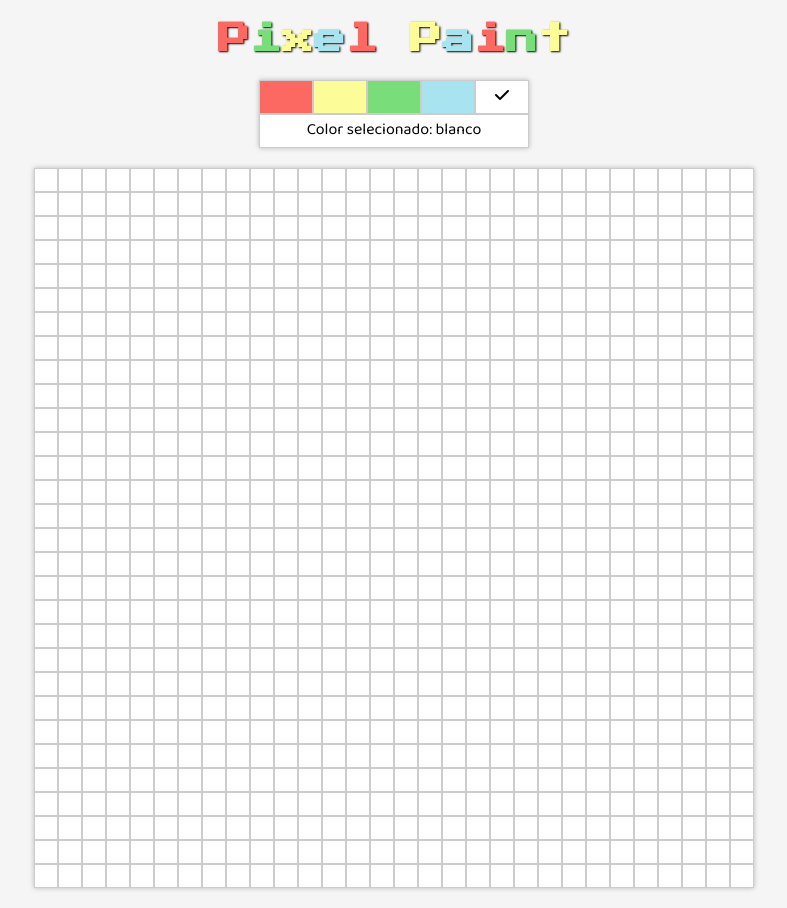
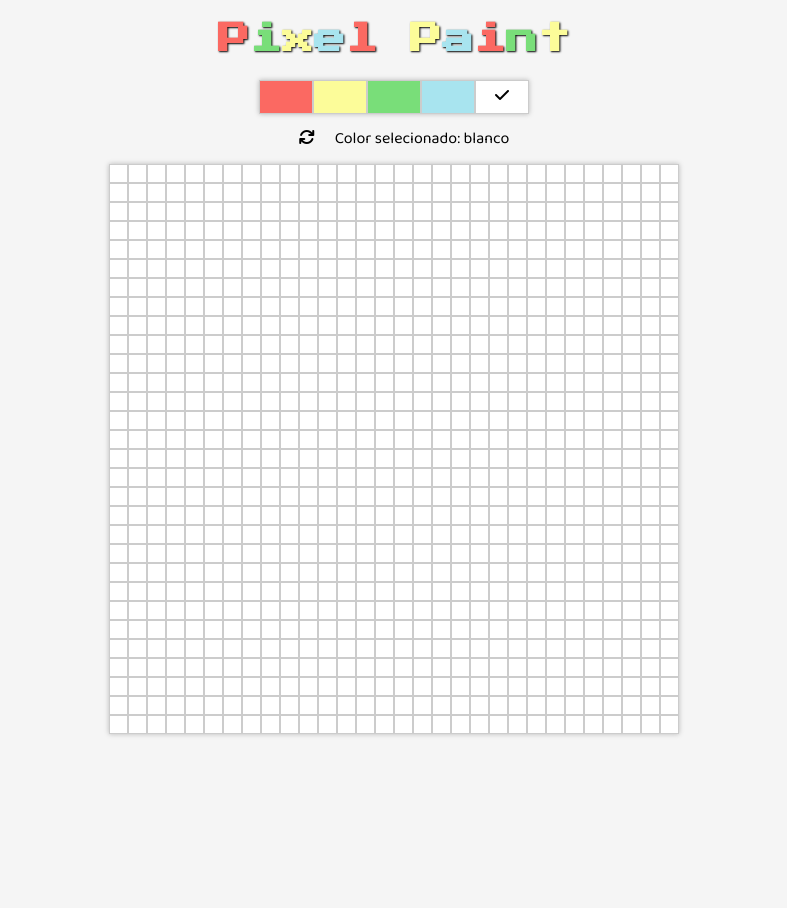
Before and after one commit to s-moreno/pixel-paint, a plain HTML site: page juego.html in a window 1280 px wide. Shown: the whole page, without its empty margins (246-1033 px from the left). After the commit the page ends 800 px from the top, so only its background shows below. Drawn offline with Linux system fonts and the light colour scheme.

Commit message:
primer acercamiento

```diff
--- a/css/style.css
+++ b/css/style.css
@@ -115,9 +115,29 @@ h1 {
     background-color: white;
 }
 
+.seleccion-color {
+    display: flex;
+    flex-direction: row;
+    flex-wrap: wrap;
+    justify-content: center;
+    align-items: center;
+
+    margin: 0 auto;
+    width: 25%;
+}
+
+.seleccion-color div:nth-child(2) {
+    padding: 0 20px;
+}
+
+.seleccion-color p {
+    text-align: center;
+    padding: 0;
+}
+
 table {
     border-spacing: 0px;
-    margin: 20px auto;
+    margin: 0 auto;
     background-color: white;
     box-shadow: 0px 0px 5px rgba(0, 0, 0, .25);
 }
@@ -137,6 +157,6 @@ td {
 }
 
 #matriz td {
-    width: 20px;
-    height: 20px;
+    width: 15px;
+    height: 15px;
 }
--- a/js/scripts.js
+++ b/js/scripts.js
@@ -190,7 +190,7 @@ $(document).ready(function() {
   }
 
   // Llamamos a la función "crearLienzo" y la añadimos al html
-  $("#colores").after(crearLienzo(filas, columnas));
+  $("#juego").append(crearLienzo(filas, columnas));
 
   // eventos para determinar el color con qué pintar:
   $("#rojo").click(function () {
@@ -229,4 +229,37 @@ $(document).ready(function() {
     $(td).append('<i id="activado" class="fa-solid fa-check"></i>');
   }
 
+
+
+
+  // Función para borrar los colores del lienzo/matriz
+  function reiniciarLienzo() {
+    let tr, td;
+
+    let tabla = document.createElement("table"); //creamos la tabla
+    tabla.setAttribute("id", "matriz");
+
+    for (let i = 1; i <= filas; i++){
+      tr = document.createElement("tr"); //creamos una fila
+      for (let i = 1; i <= columnas; i++){
+        td = document.createElement("td") //creamos una columna
+
+        // añadimos gestión de evento al hacer click en la celda
+        $(td).click(function () {
+          controlClick(this);
+        });
+
+        // añadimos gestión de evento al posar el ratón sobre la celda
+        $(td).mouseover(function () {
+          if (clicked) {
+            pintarCelda(this);
+          }
+        });
+        tr.appendChild(td); //añadimos la columna a la fila
+      }
+      tabla.appendChild(tr); //añadimos la fila a tabla
+    }
+    return tabla;
+  }
+
 });
--- a/juego.html
+++ b/juego.html
@@ -16,8 +16,10 @@
     <title>Pixel Paint</title>
 </head>
 <body>
-    <main id="juego">
+    <main id="interfaz-juego">
         <h1 class="coloreado">Pixel Paint</h1>
+        <section class="seleccion-color">
+            <div>
                 <table id="colores">
                     <tr>
                         <td id="rojo" title="rojo"></td>
@@ -28,10 +30,15 @@
                             <i id="activado" class="fa-solid fa-check"></i>
                         </td>
                     </tr>
-            <tr>
-                <td colspan="5">Color selecionado: <span id="color">blanco</span></td>
-            </tr>
                 </table>
+            </div>
+            <div><i id="reiniciar" class="fa-solid fa-arrows-rotate" title="borrar lienzo"></i></div>
+            <div><p class="p-seleccion">Color selecionado: <span id="color">blanco</span></p></div>
+        </section>
+        <section id="juego">
+
+        </section>
+
     </main>
 
 </body>
```
Lines whose indentation alone changed are shown as unchanged.
